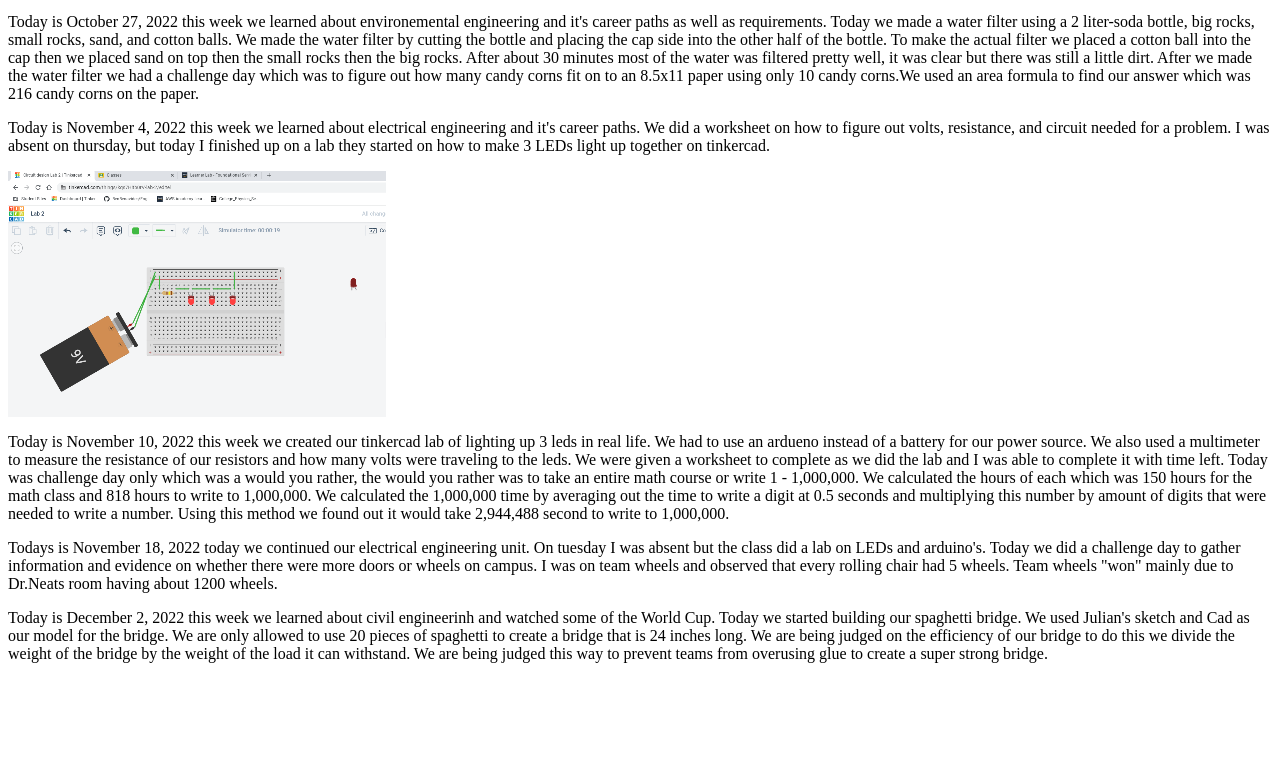
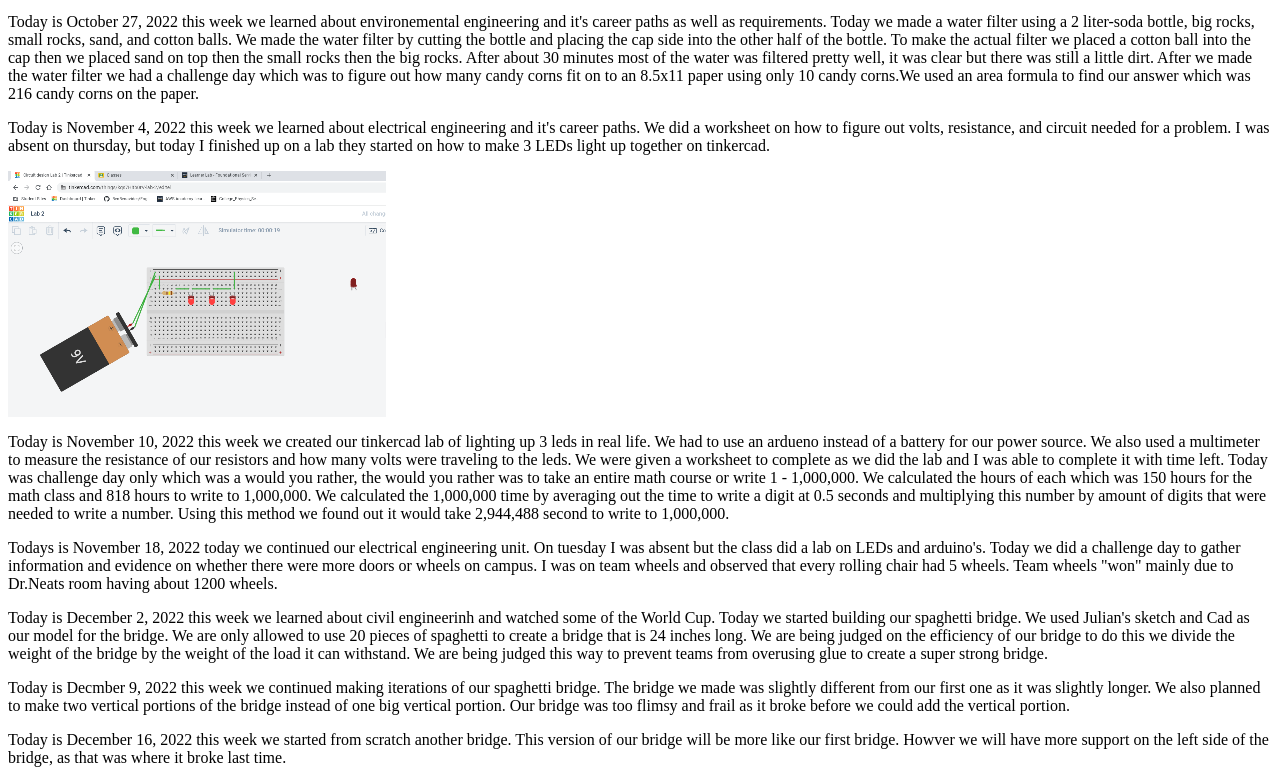
Before and after one commit to BenBenavides/Engineering, a plain HTML site: page index.html in a window 1280 px wide. Shown: the part 1116-1899 px from the top of the page. Before the commit the page ends 1795 px from the top, so only its background shows below. Drawn offline with Linux system fonts and the light colour scheme.

Commit message:
More spaghetti bridge

```diff
--- a/index.html
+++ b/index.html
@@ -117,4 +117,15 @@
         We are being judged this way to prevent teams from overusing glue to create a super strong
         bridge.
     </p>
+    <p>
+        Today is Decmber 9, 2022 this week we continued making iterations of our spaghetti bridge.
+        The bridge we made was slightly different from our first one as it was slightly longer. We
+        also planned to make two vertical portions of the bridge instead of one big vertical portion.
+        Our bridge was too flimsy and frail as it broke before we could add the vertical portion.
+    </p>
+    <p>
+        Today is December 16, 2022 this week we started from scratch another bridge. This version of
+        our bridge will be more like our first bridge. Howver we will have more support on the left side
+        of the bridge, as that was where it broke last time.
+    </p>
 </html>
```
